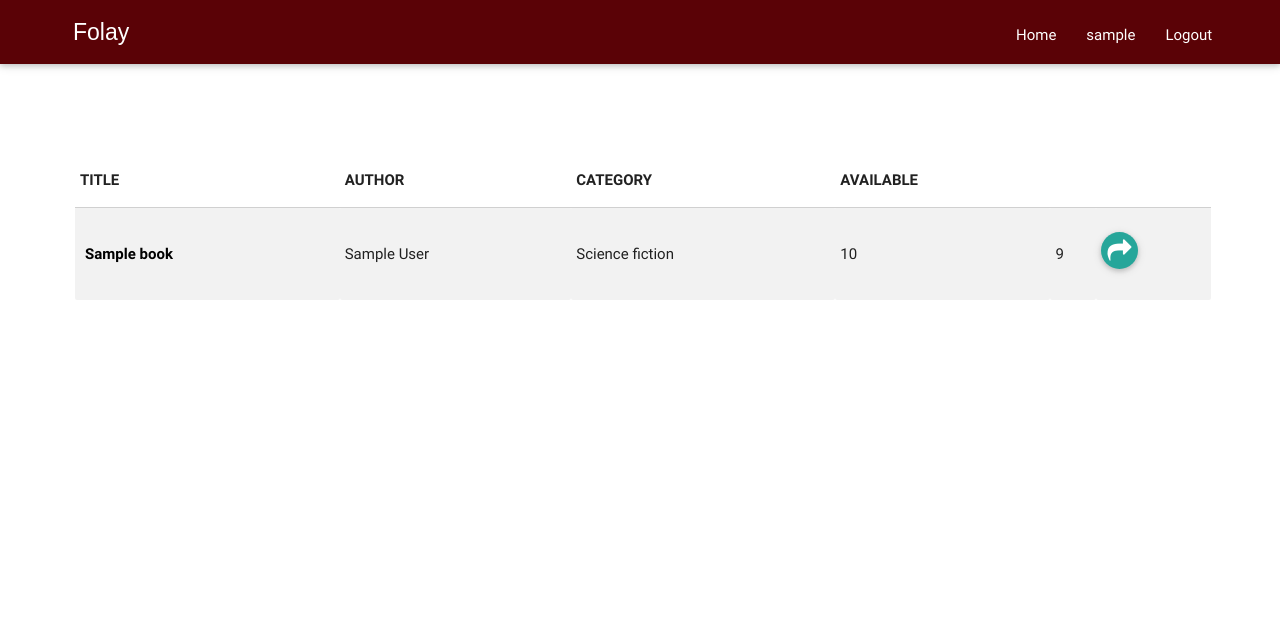
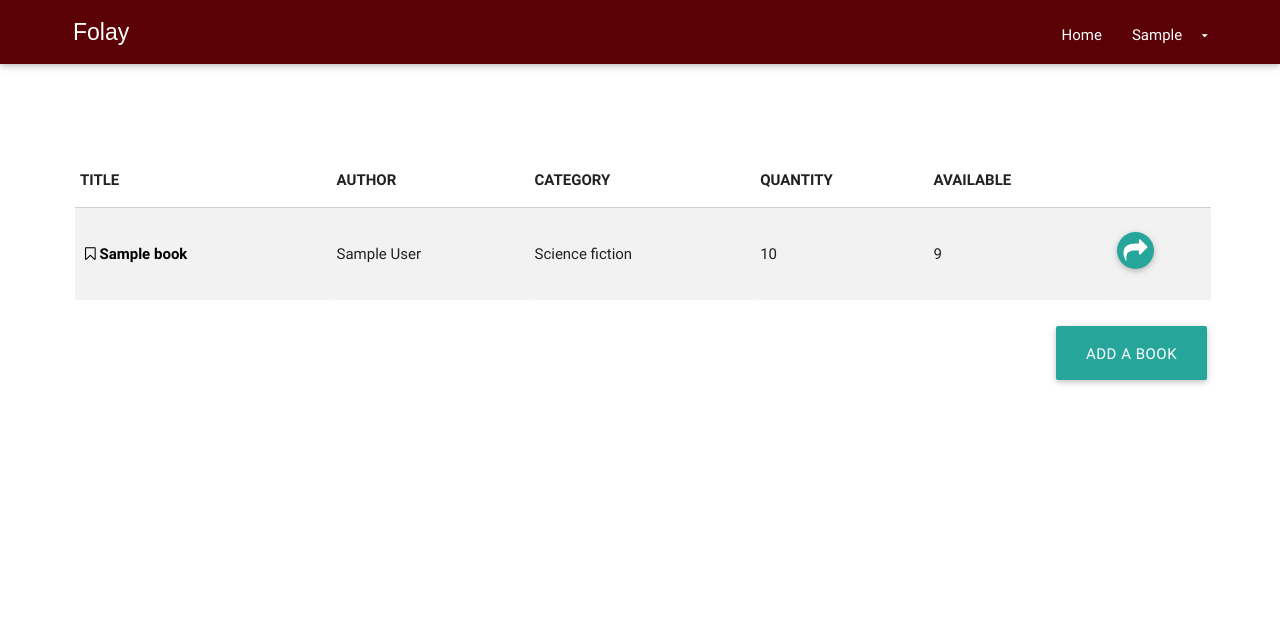
Before and after one commit to andela-gokerayi/Library-app, a Django app: page /home/ in a window 1280 px wide. Shown: the top 620 px of the page. Run offline with Django 3.2, Linux system fonts and the light colour scheme; a user stored in the database is signed in; tables that the repository leaves empty hold one stand-in row (values such as "Sample post"); parts of the project's set-up code (start-up, migrations or seed data) failed here and were passed over; some libraries are stand-ins or nearby versions.

Commit message:
users and admin notified for a request to lend a book

```diff
--- a/apps/book/admin.py
+++ b/apps/book/admin.py
@@ -1,9 +1,10 @@
 from django.contrib import admin
 from django.contrib.admin.sites import AdminSite
-from apps.book.models import Book, BookLease
+from apps.book.models import Book, BookLease, BookBorrowRequest
 
 # Register your models here.
 AdminSite.site_header = "Andela Library"
 
 admin.site.register(Book)
 admin.site.register(BookLease)
+admin.site.register(BookBorrowRequest)
--- a/apps/book/models.py
+++ b/apps/book/models.py
@@ -5,6 +5,7 @@
 import time
 from dateutil.relativedelta import relativedelta
 from django.utils import timezone
+from django.contrib.auth.models import User
 from apps.libraryuser.models import StaffUser, Fellow
 
 Categories = (
@@ -54,6 +55,10 @@
         available = self.quantity - total_leased
         return available
 
+    def get_book_request(self):
+        requests = self.bookborrowrequest_set.all()
+        return [i.borrower.username for i in requests]
+
     num_book_available = property(get_num_available_book)
 
     def __unicode__(self):
@@ -62,6 +67,14 @@
 
 def get_deadline():
     return datetime.datetime.now() + timedelta(days=14)
+
+class BookBorrowRequest(models.Model):
+    borrower = models.ForeignKey(User)
+    book_name = models.ForeignKey(Book)
+    is_allowed = models.BooleanField(default=False)
+
+    # def __unicode__(self):
+    #     return self.borrower
 
 class BookLease(models.Model):
     book = models.ForeignKey(Book, related_name='book_leases')
--- a/apps/book/views.py
+++ b/apps/book/views.py
@@ -21,14 +21,13 @@
 import datetime
 from django.db.models import Q
 
-from apps.book.models import BookLease, Book
+from apps.book.models import BookLease, Book, BookBorrowRequest
 from apps.libraryuser.models import Fellow
 from apps.book.forms import AddForm, LendBookForm, BookEditForm
 
 
 class BookListView(ListView):
     model = Book
-
     def get_context_data(self, **kwargs):
         book_id = self.request.session.get('book_id')
         context = super(BookListView, self).get_context_data(**kwargs)
@@ -46,6 +45,10 @@
         context = super(BookDetailView, self).get_context_data(**kwargs)
         return context
 
+#function to handle to actions of the admin
+#when the user requests to borrow a book
+def admin_response(request):
+    pass
 
 class BookLeaseListView(View):
 
@@ -112,6 +115,14 @@
     return render(request, 'borrow_book.html', locals(), context_instance=RequestContext(request))
 
 @login_required
+def lend_book(request, id=None):
+    user = request.user
+    book = Book.objects.get(id=id)
+    BookBorrowRequest.objects.create(borrower=user, book_name=book)
+    messages.success(request, 'Your request has been sent to the Librarian')
+    return HttpResponseRedirect('/home/')
+
+@login_required
 def book_delete(request, pk):
     book = get_object_or_404(Book, pk=pk)
     if book:
--- a/library/urls.py
+++ b/library/urls.py
@@ -7,7 +7,7 @@
 from apps.book.views import book_delete
 from apps.book.views import get_book
 from apps.book.views import edit_book
-from apps.book.views import borrow_book
+from apps.book.views import borrow_book, lend_book, admin_response
 from apps.libraryuser.views import  auth_view, login, logout
 from apps.libraryuser.views import HomeView
 from apps.libraryuser.models import Fellow
@@ -27,6 +27,8 @@
     url(r'^add-book/$', get_book, name='add-book'),
     url(r'^edit-book/(?P<id>\d+)/$', edit_book, name='edit-book'),
     url(r'^borrow/(?P<id>\d+)/$', borrow_book, name='borrow-book'),
+    url(r'^lend-book/(?P<id>\d+)/$', lend_book, name='lend-book'),
     url(r'^delete/(?P<pk>\d+)$', book_delete, name='book_delete'),
     url(r'^send-mail/$', send_admin_mail, name='send_mail'),
+    url(r'^admin-response/$', admin_response, name="admin_response"),
 )
--- a/templates/base.html
+++ b/templates/base.html
@@ -32,12 +32,12 @@
                     <a href="{% url 'book-list' %}"><h3 id="folay">Folay</h3></a>
                     <ul>
                         {% if request.user.is_authenticated %}
-                          {% if request.user.is_admin %}
-                                <li><a href="{% url 'book-list' %}">Home</a></li>
-                                <li><a href="#" class='dropdown-button' data-beloworigin="true" data-activates='dropdown1' style="text-transform: capitalize;">{{ request.user.username }}<i class="mdi-navigation-arrow-drop-down right"></i></a></li>
-                                <ul id='dropdown1' class='dropdown-content'>
+                          {% if request.user.is_staff %}
+                            <li><a href="{% url 'book-list' %}">Home</a></li>
+                            <li><a href="#" class='dropdown-button' data-beloworigin="true" data-activates='dropdown1' style="text-transform: capitalize;">{{ request.user.username }}<i class="mdi-navigation-arrow-drop-down right"></i></a></li>
+                            <ul id='dropdown1' class='dropdown-content'>
 
-                                </ul>
+                            </ul>
                           {% else %}
                             <li><a href="{% url 'book-list' %}">Home</a></li>
                             <li><a href="{% url 'book-list' %}">{{ request.user.username }}</a></li>
--- a/templates/book/book_list.html
+++ b/templates/book/book_list.html
@@ -18,7 +18,7 @@
         {% endif %}
     </div>
     <div class="book-container">
-     {% if request.user.is_admin %}
+     {% if request.user.is_staff %}
         <table class="striped responsive hoverable">
             <thead>
                 <th>TITLE</th>
@@ -30,7 +30,12 @@
             <tbody>
                 {% for book in object_list %}
                     <tr class='list'>
-                        <td><a href="/detail/{{book.id}}"><p class="truncate book-name"><b>{{book.title}}</b></p></a></td>
+                        <td><a href="/detail/{{book.id}}"><p class="truncate book-name">
+                          {% if book.get_book_request|length > 0 %}
+                            <i class="fa fa-bookmark-o"></i>
+                          {% endif %}
+                        <b>{{book.title}}</b></p></a>
+                        </td>
                         <td>{{book.author}}</td>
                         <td>{{book.category}}</td>
                         <td>{{book.quantity}}</td>
@@ -42,7 +47,7 @@
                                 </a>
                             </td>
                         {% else %}
-                            <td><p type="text" disabled>unavalable</p></a></td>
+                            <td><p type="text" disabled>unavalable</p></td>
                         {% endif %}
                     </tr>
                 {% endfor %}
@@ -57,6 +62,7 @@
                 <th>AUTHOR</th>
                 <th>CATEGORY</th>
                 <th>AVAILABLE</th>
+                <th>STATUS</th>
             </thead>
             <tbody>
                 {% for book in object_list %}
@@ -64,17 +70,20 @@
                         <td><a href="/detail/{{book.id}}"><p class="truncate book-name"><b>{{book.title}}</b></p></a></td>
                         <td>{{book.author}}</td>
                         <td>{{book.category}}</td>
-                        <td>{{book.quantity}}</td>
-                        <td>{{book.num_book_available}}</td>
-                        {% if book.num_book_available >= 1 %}
+                        {% if book.num_book_available >= 1 and request.user.username not in book.get_book_request %}
                             <td>
-                                <a href="/borrow/{{book.id}}" class="btn-floating btn-small waves-effect waves-light modal-trigger tooltipped" data-tooltip="Lend this Book" data-position="right">
+                                <a href="/lend-book/{{book.id}}" class="btn-floating btn-small waves-effect waves-light modal-trigger tooltipped" data-tooltip="Lend this Book" data-position="right">
                                   <i class="fa fa-share"></i>
                                 </a>
                             </td>
                         {% else %}
-                            <td><p type="text" disabled>unavalable</p></a></td>
+                            <td><p type="text" disabled>unavailable</p></td>
                         {% endif %}
+                        <td>
+                            {% if request.user.username in book.get_book_request %}
+                              Request Sent
+                            {% endif %}
+                        </td>
                     </tr>
                 {% endfor %}
             </tbody>
@@ -82,13 +91,14 @@
     {% endif %}
   </div>
   {% endblock content %}
-
+  {% block footer %}
+  {% endblock %}
 {% block local_js %}
  <script>
  $(document).ready(function(){
-      setTimeout(function() {
+        setTimeout(function() {
            $('#message').fadeOut('slow');
         }, 1000);
 });
  </script>
-{% endblock %}
+{% endblock local_js %}
```
Also changed, not shown: templates/book/book_detail.html (+32 -0 lines), apps/book/migrations/0003_auto_20150615_1339.py (added).
